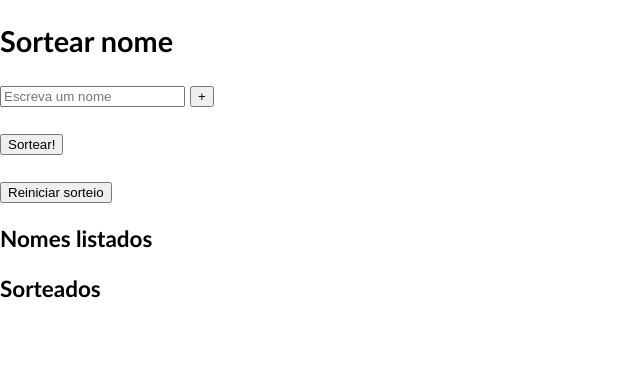
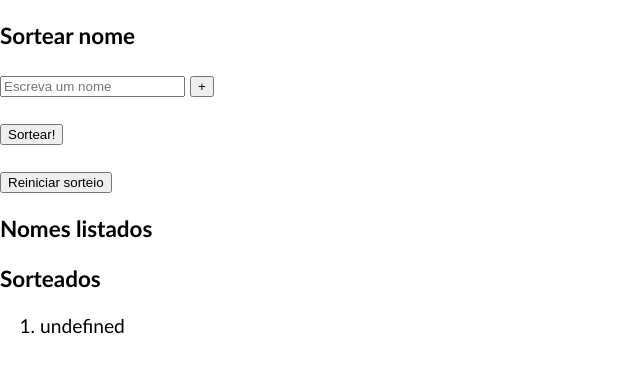
Before and after one commit to filipechgs/filipechagasdev, a plain HTML site: page sortear-nome.html in a window 1280 px wide. Both pictures are taken after a click on the button "Reiniciar sorteio". Shown: the whole page, without its empty margins (0-640 px from the left). Drawn offline with Linux system fonts and the light colour scheme.

Commit message:
Refatora

```diff
--- a/sortear-nome.html
+++ b/sortear-nome.html
@@ -7,7 +7,7 @@
         <link rel="stylesheet" href="./public/style/style.css">
     </head>
 <body>
-    <h2>Sortear nome</h2>
+    <h3>Sortear nome</h3>
     <input type="text" name="addName" id="addName" placeholder="Escreva um nome">
     <button id="insetNameButton">+</button>
     <br><br>
@@ -33,10 +33,10 @@
         // 7. Apagar a lista
         const buttonAddName = document.getElementById('insetNameButton');
         const buttonPickName = document.getElementById('pickNameButton');
+        const buttonRestartDrawn = document.getElementById('restartDrawn');
 
         let namesList = [];
         let namesAlreadyPicked = [];
-        // let recurssionLimiter = namesList.length;
 
         buttonAddName.addEventListener("click", () => {
             const nameInput = document.getElementById('addName').value;
@@ -49,14 +49,24 @@
 
         buttonPickName.addEventListener("click", pickRandomName);
 
+        buttonRestartDrawn.addEventListener("click", () => {
+            document.getElementById('namesDrawn').innerHTML = "";
+
+            namesAlreadyPicked = [];
+
+            pickRandomName();
+        })
+
         function pickRandomName () {
-            let randomNumber = getRandomIndexOfArray(namesList);
-            let getedName = namesList[randomNumber];
+            const randomNumber = getRandomIndexOfArray(namesList);
+            const getedName = namesList[randomNumber];
 
             if (!namesAlreadyPicked.includes(getedName)) {
                 namesAlreadyPicked.push(getedName)
                 document.getElementById('namesDrawn').innerHTML += `<li>${getedName}</li>`;
             }
+            if (namesAlreadyPicked.length !== namesList.length) return pickRandomName();
+
         }
 
         function getRandomIndexOfArray (array) {
```
Also changed, not shown: index.html (+20 -20 lines), utilitarios.html (+1 -1 lines).
